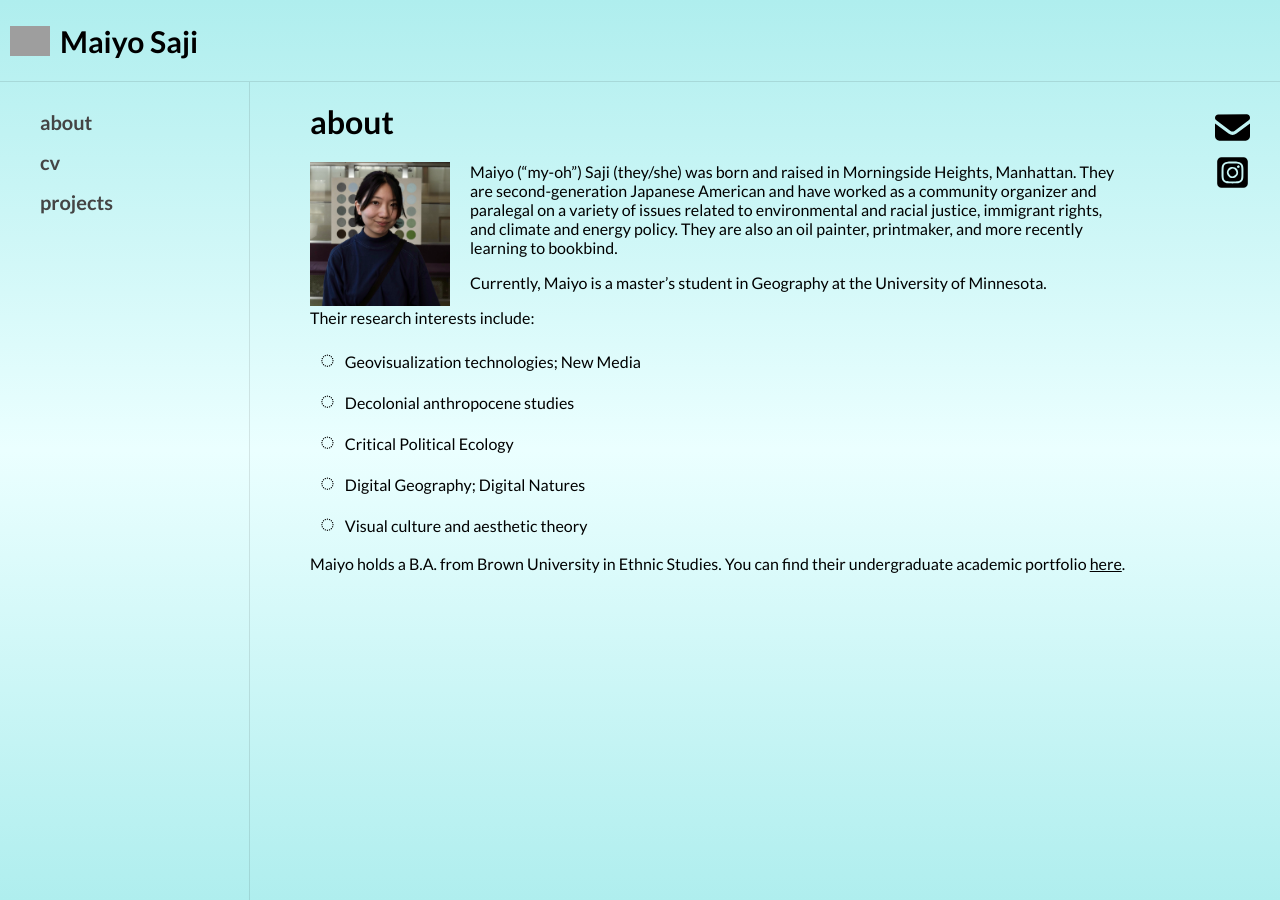
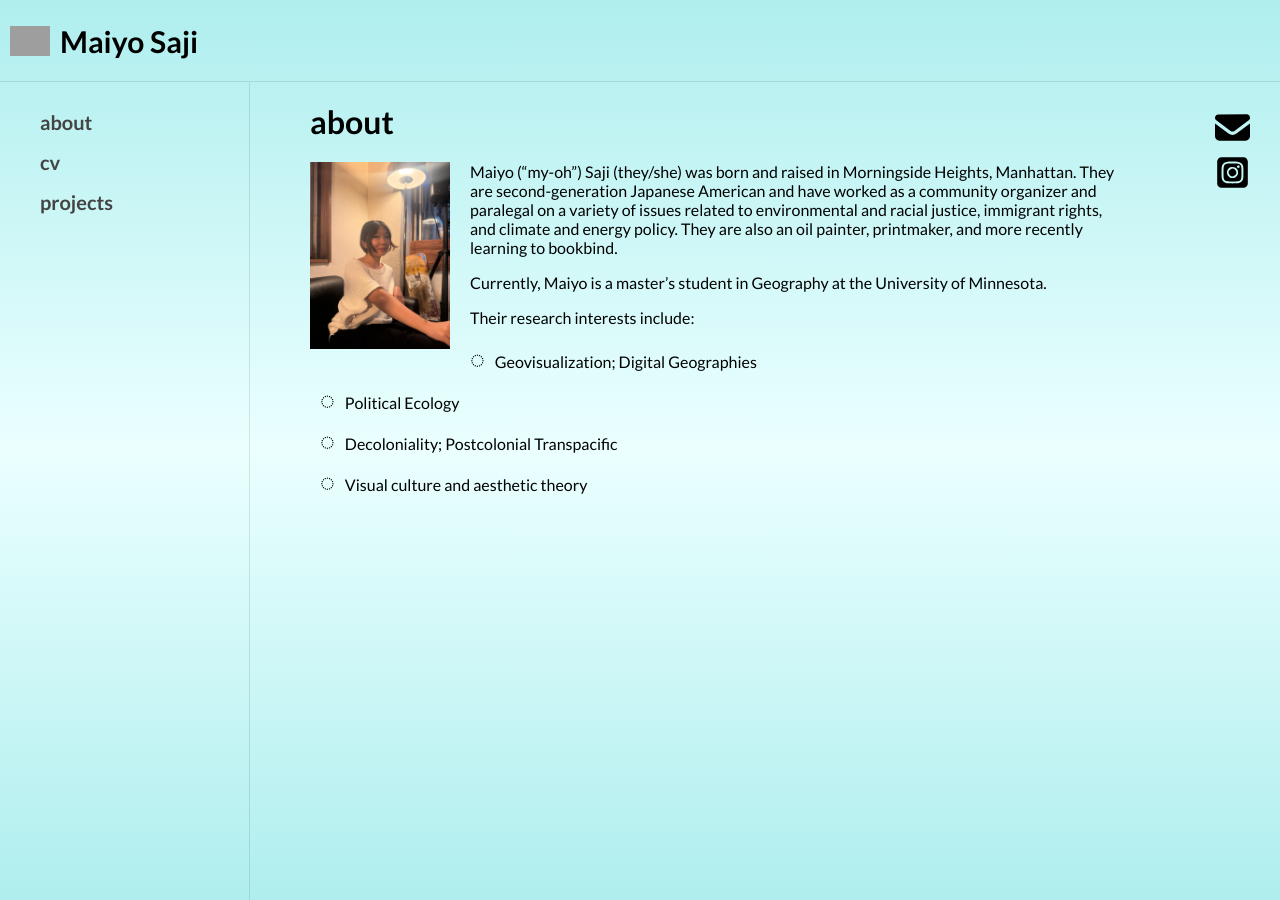
Before and after one commit to msaji69/msaji69.github.io, a Jekyll site: the page built from about.md, in a window 1280 px wide. Built offline with Jekyll 4.4.1, drawn with Linux system fonts in a browser that asks for light colours; grey boxes are pictures that could not be loaded.

Commit message:
Revise about.md with new image and research focus
Updated photo and revised research interests for Maiyo Saji.

```diff
--- a/about.md
+++ b/about.md
@@ -4,7 +4,7 @@ title: Maiyo Saji - about
 
 # about
 
-![Photo of Maiyo](/assets/images/maiyo-face.jpg)
+![Photo of Maiyo](/assets/images/bad_lighting_me.JPG)
 
 Maiyo (“my-oh”) Saji (they/she) was born and raised in Morningside Heights, Manhattan. They are second-generation Japanese American and have worked as a community organizer and paralegal on a variety of issues related to environmental and racial justice, immigrant rights, and climate and energy policy. They are also an oil painter, printmaker, and more recently learning to bookbind.
 
@@ -12,10 +12,7 @@ Currently, Maiyo is a master’s student in Geography at the University of Minne
 
 Their research interests include:
 
-- Geovisualization technologies; New Media
-- Decolonial anthropocene studies
-- Critical Political Ecology
-- Digital Geography; Digital Natures
+- Geovisualization; Digital Geographies
+- Political Ecology
+- Decoloniality; Postcolonial Transpacific
 - Visual culture and aesthetic theory
-
-Maiyo holds a B.A. from Brown University in Ethnic Studies. You can find their undergraduate academic portfolio [here](https://brown.digication.com/mayo-saji-capstone-ethnic-studies-2020/home).
```
